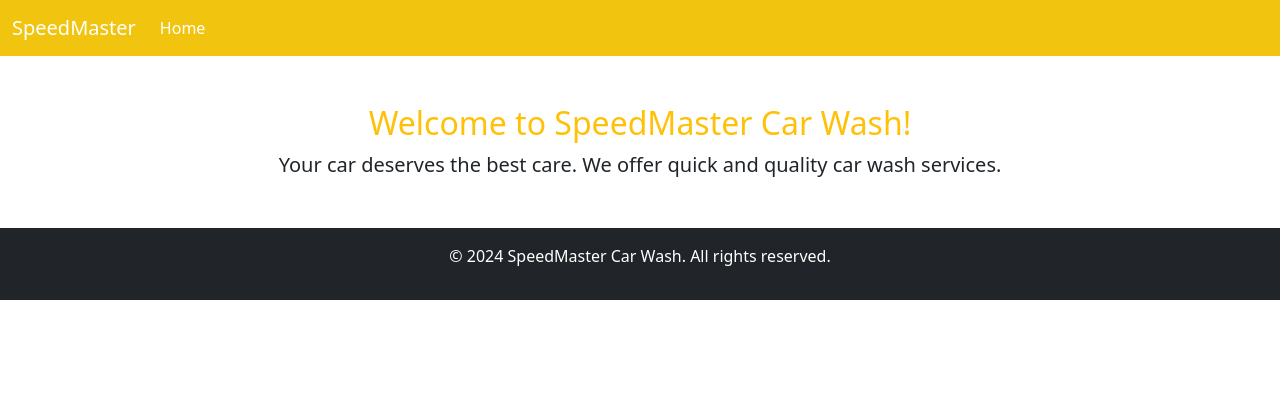
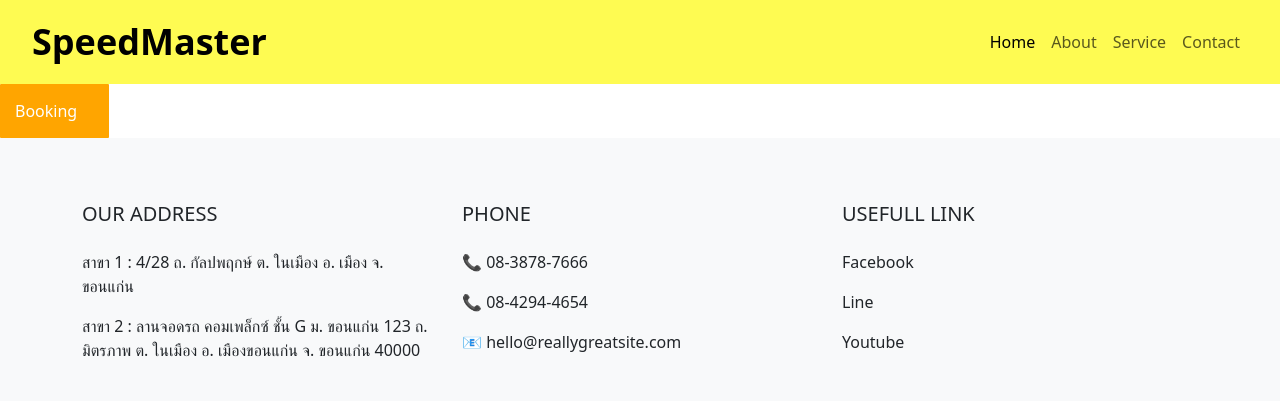
Before and after one commit to Bookantna/Speedmaster, a Django app: page / in a window 1280 px wide. Shown: the top 401 px of the page. Run offline with Django 5.2, Linux system fonts and the light colour scheme.

Commit message:
home page added

```diff
--- /dev/null
+++ b/speedmaster/speedmaster/static/styles.css
@@ -0,0 +1,50 @@
+/* General Styles */
+body {
+    background-color: white;
+    color: black;
+}
+
+/* Navbar Customization */
+.navbar {
+    padding: 10px 20px;
+}
+
+.navbar-brand {
+    font-size: 36px;
+    font-weight: bold;
+}
+
+/* Main Content */
+section h2 {
+    font-size: 32px;
+    font-weight: bold;
+}
+
+/* Footer Customization */
+footer {
+    background-color: #2c3e50; /* Dark Black */
+    color: white;
+    position: relative;
+    bottom: 0;
+    width: 100%;
+}
+.custom-nav {
+    background-color: #FEFB52 !important;
+}
+.booking-button {
+    background-color: orange;
+    color: white;
+    font-size: 16px;
+    padding: 15px 32px 15px 15px;
+    border: none;
+    border-radius: 1px;
+    cursor: pointer;
+    position: relative;
+    transition: all 0.3s ease-in-out;
+}
+.booking-button:hover {
+    box-shadow: 20px 0 20px rgba(0, 0, 0, 0.2); /* Shadow dropping sideways */
+}
+.booking-button:active {
+    box-shadow: 10px 0 15px rgba(0, 0, 0, 0.4); /* Slightly smaller shadow on click */
+}
--- a/speedmaster/speedmaster/templates/index.html
+++ b/speedmaster/speedmaster/templates/index.html
@@ -1,32 +1,6 @@
-<!DOCTYPE html>
-<html lang="en">
-<head>
-    <meta charset="UTF-8">
-    <meta name="viewport" content="width=device-width, initial-scale=1.0">
-    <title>SpeedMaster Car Wash</title>
-    <link href="https://cdn.jsdelivr.net/npm/bootstrap@5.3.0-alpha1/dist/css/bootstrap.min.css" rel="stylesheet">
-    <link rel="stylesheet" href="styles.css">
-</head>
-<body>
-    <!-- Navigation Bar -->
-    <nav class="navbar navbar-expand-lg navbar-dark" style="background-color: #f1c40f;">
-        <div class="container-fluid">
-            <a class="navbar-brand" href="#">SpeedMaster</a>
-            <button class="navbar-toggler" type="button" data-bs-toggle="collapse" data-bs-target="#navbarNav" aria-controls="navbarNav" aria-expanded="false" aria-label="Toggle navigation">
-                <span class="navbar-toggler-icon"></span>
-            </button>
-            <div class="collapse navbar-collapse" id="navbarNav">
-                <ul class="navbar-nav">
-                    <li class="nav-item">
-                        <a class="nav-link active" aria-current="page" href="#">Home</a>
-                    </li>
-                </ul>
-            </div>
-        </div>
-    </nav>
-    {% block content %}
-    {% endblock %}
+{% extends 'layout.html' %}
 
-    <script src="https://cdn.jsdelivr.net/npm/bootstrap@5.3.0-alpha1/dist/js/bootstrap.bundle.min.js"></script>
-</body>
-</html>
+{% block content %}
+<button class="booking-button">Booking</button>
+
+{% endblock %}
--- /dev/null
+++ b/speedmaster/speedmaster/templates/layout.html
@@ -0,0 +1,75 @@
+<!DOCTYPE html>
+<html lang="en">
+<head>
+    <meta charset="UTF-8">
+    <meta name="viewport" content="width=device-width, initial-scale=1.0">
+    <title>SpeedMaster Car Wash</title>
+    <link href="https://cdn.jsdelivr.net/npm/bootstrap@5.3.0-alpha1/dist/css/bootstrap.min.css" rel="stylesheet">
+    {% load static %}
+    <link rel="stylesheet" href="{% static 'styles.css' %}">
+</head>
+<body>
+    <!-- Navigation Bar -->
+    <nav class="navbar navbar-expand-lg custom-nav">
+      <div class="container-fluid">
+          <a class="navbar-brand" href="#">SpeedMaster</a>
+          <button class="navbar-toggler" type="button" data-bs-toggle="collapse" data-bs-target="#navbarNavDropdown" aria-controls="navbarNavDropdown" aria-expanded="false" aria-label="Toggle navigation">
+              <span class="navbar-toggler-icon"></span>
+          </button>
+          <div class="collapse navbar-collapse" id="navbarNavDropdown">
+              <ul class="navbar-nav ms-auto">  <!-- Apply ms-auto here -->
+                  <li class="nav-item">
+                      <a class="nav-link active" aria-current="page" href="#">Home</a>
+                  </li>
+                  <li class="nav-item">
+                      <a class="nav-link" href="#">About</a>
+                  </li>
+                  <li class="nav-item">
+                      <a class="nav-link" href="#">Service</a>
+                  </li>
+                  <li class="nav-item">
+                    <a class="nav-link" href="#">Contact</a>
+                </li>
+              </ul>
+          </div>
+      </div>
+  </nav>
+
+
+
+    {% block content %}
+    {% endblock %}
+
+    <script src="https://cdn.jsdelivr.net/npm/bootstrap@5.3.0-alpha1/dist/js/bootstrap.bundle.min.js"></script>
+</body>
+
+<footer class="bg-light text-dark pt-5 pb-4">
+  <div class="container text-left text-md-left">
+      <div class="row text-left">
+          <!-- Address Section -->
+          <div class="col-md-4 col-lg-4 col-xl-4 mx-auto mt-3">
+              <h5 class="text-uppercase mb-4 font-weight-bold">Our Address</h5>
+              <p>สาขา 1 : 4/28 ถ. กัลปพฤกษ์ ต. ในเมือง อ. เมือง จ. ขอนแก่น</p>
+              <p>สาขา 2 : ลานจอดรถ คอมเพล็กซ์ ชั้น G ม. ขอนแก่น 123 ถ. มิตรภาพ ต. ในเมือง อ. เมืองขอนแก่น จ. ขอนแก่น 40000</p>
+          </div>
+
+          <!-- Phone Section -->
+          <div class="col-md-4 col-lg-4 col-xl-4 mx-auto mt-3">
+              <h5 class="text-uppercase mb-4 font-weight-bold">Phone</h5>
+              <p>📞 08-3878-7666</p>
+              <p>📞 08-4294-4654</p>
+              <p>📧 hello@reallygreatsite.com</p>
+          </div>
+
+          <!-- Links Section -->
+          <div class="col-md-4 col-lg-4 col-xl-4 mx-auto mt-3">
+              <h5 class="text-uppercase mb-4 font-weight-bold">Usefull link</h5>
+              <p><a href="#" class="text-dark" style="text-decoration:none;">Facebook</a></p>
+              <p><a href="#" class="text-dark" style="text-decoration:none;">Line</a></p>
+              <p><a href="#" class="text-dark" style="text-decoration:none;">Youtube</a></p>
+          </div>
+      </div>
+  </div>
+</footer>
+
+</html>
--- a/speedmaster/speedmaster/templates/main.html
+++ /dev/null
@@ -1,14 +0,0 @@
-{% extends 'index.html' %}
-
-{% block content %}
-    <!-- Main Content -->
-    <section class="container text-center my-5">
-        <h2 class="text-warning">Welcome to SpeedMaster Car Wash!</h2>
-        <p class="lead">Your car deserves the best care. We offer quick and quality car wash services.</p>
-    </section>
-
-    <!-- Footer -->
-    <footer class="bg-dark text-white text-center py-3">
-        <p>&copy; 2024 SpeedMaster Car Wash. All rights reserved.</p>
-    </footer>
-{% endblock %}
--- a/speedmaster/speedmaster/views.py
+++ b/speedmaster/speedmaster/views.py
@@ -2,4 +2,4 @@ from django.shortcuts import render
 
 def index(request):
     context = {'message': 'This is a dynamic message!'}
-    return render(request, 'main.html',{"Message":"Hello"})
+    return render(request, 'index.html',{"Message":"Hello"})
```
